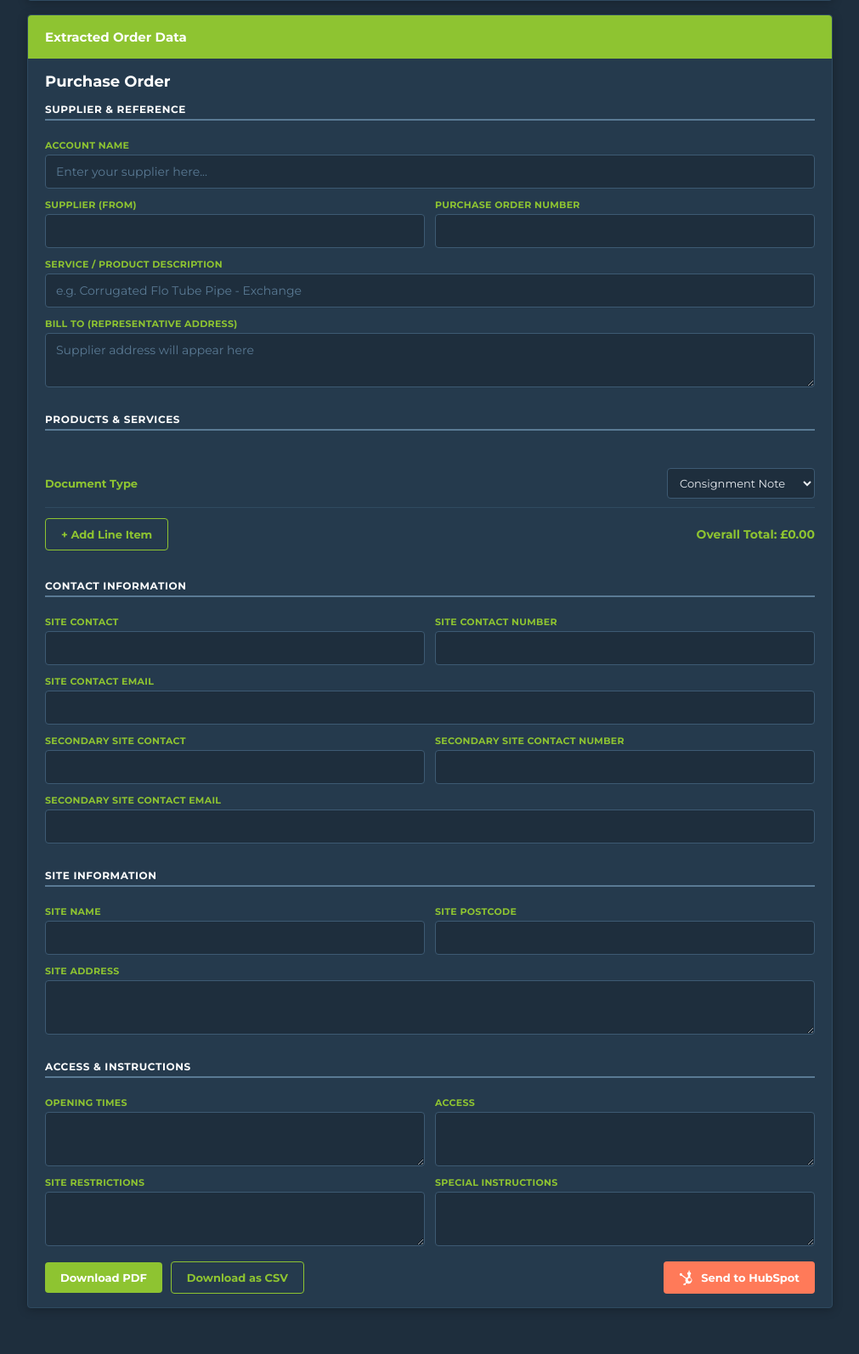
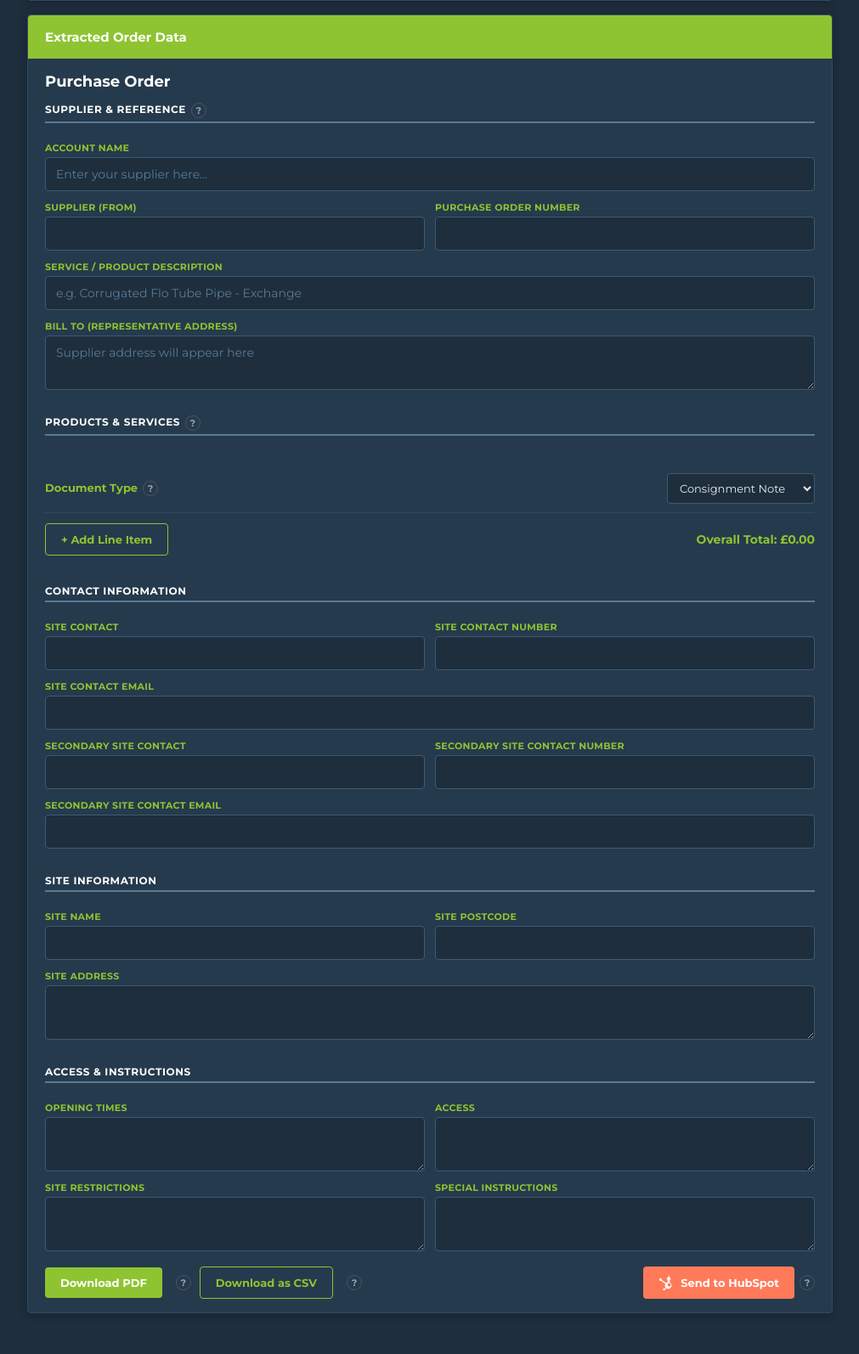
Before and after one commit to NathCM24/pdf-extractor, a Flask app: template templates/index.html in a window 1280 px wide. Shown: the part 565-2159 px from the top of the page at 85% size, without its empty margins (134-1145 px from the left). Before the commit the page ends 2105 px from the top, so only its background shows below. Run offline with Flask 3, Linux system fonts and the light colour scheme; the template is opened without the code that fills it, so the values that code supplies are empty; some libraries are stand-ins or nearby versions.

Commit message:
Add contextual help tooltips throughout the PDF extractor app
- Create reusable tooltip component with "?" icon (18px circle, grey border)
  that shows a dark popup on hover with smooth fade-in and CSS arrow
- Add tooltips to section headers: Supplier & Reference, Products & Services
- Add tooltip to Document Type row explaining its purpose for exports
- Add tooltips to action buttons: Download PDF, Download as CSV, Send to HubSpot
- Add tooltip to untrained supplier banner explaining the training process
- Add tooltip next to confidence dots explaining the color legend
- Add tooltips in Settings modal: Supplier Templates header, training progress bar
- Tooltip icon turns green (#8EC431) on hover matching the app's accent color
- Supports both "above" and "right" positioning with directional arrows

https://claude.ai/code/session_01AWY3jxKSLgmwkvWJRnxswY

```diff
--- a/templates/index.html
+++ b/templates/index.html
@@ -402,6 +402,55 @@
     }
     .template-prompt-banner .dismiss { margin-left: auto; cursor: pointer; opacity: .7; font-size: 14px; }
     .template-prompt-banner .dismiss:hover { opacity: 1; }
+
+    /* --- Help tooltips --- */
+    .help-tooltip-wrap {
+      position: relative; display: inline-flex; align-items: center;
+      margin-left: 6px; vertical-align: middle;
+    }
+    .help-tooltip-icon {
+      width: 18px; height: 18px; border-radius: 50%;
+      border: 1px solid #4B5563; color: #9CA3AF; background: transparent;
+      font-size: 11px; font-weight: 700; line-height: 1;
+      display: inline-flex; align-items: center; justify-content: center;
+      cursor: help; transition: border-color .2s, color .2s;
+      flex-shrink: 0; padding: 0;
+    }
+    .help-tooltip-icon:hover { border-color: #8EC431; color: #8EC431; }
+    .help-tooltip-popup {
+      position: absolute; z-index: 9999;
+      background: #1e293b; color: #e2e8f0;
+      padding: 10px 14px; border: 1px solid #334155; border-radius: 4px;
+      box-shadow: 0 4px 12px rgba(0,0,0,.3);
+      font-size: 12.5px; line-height: 1.6; font-weight: 400;
+      max-width: 280px; width: max-content;
+      pointer-events: none; opacity: 0;
+      transition: opacity .2s ease;
+      text-transform: none; letter-spacing: 0;
+    }
+    .help-tooltip-wrap:hover .help-tooltip-popup { opacity: 1; }
+    .help-tooltip-popup--above {
+      bottom: calc(100% + 8px); left: 50%; transform: translateX(-50%);
+    }
+    .help-tooltip-popup--above::after {
+      content: ''; position: absolute; top: 100%; left: 50%; transform: translateX(-50%);
+      border: 6px solid transparent; border-top-color: #1e293b;
+    }
+    .help-tooltip-popup--above::before {
+      content: ''; position: absolute; top: 100%; left: 50%; transform: translateX(-50%);
+      border: 7px solid transparent; border-top-color: #334155;
+    }
+    .help-tooltip-popup--right {
+      left: calc(100% + 8px); top: 50%; transform: translateY(-50%);
+    }
+    .help-tooltip-popup--right::after {
+      content: ''; position: absolute; right: 100%; top: 50%; transform: translateY(-50%);
+      border: 6px solid transparent; border-right-color: #1e293b;
+    }
+    .help-tooltip-popup--right::before {
+      content: ''; position: absolute; right: 100%; top: 50%; transform: translateY(-50%);
+      border: 7px solid transparent; border-right-color: #334155;
+    }
   </style>
 </head>
 <body>
@@ -455,7 +504,7 @@
         <div class="grid">
 
           <!-- ===== Supplier / Account ===== -->
-          <div class="section-title">Supplier &amp; Reference</div>
+          <div class="section-title">Supplier &amp; Reference<span class="help-tooltip-wrap"><span class="help-tooltip-icon">?</span><span class="help-tooltip-popup help-tooltip-popup--right">This section shows the supplier name, PO number, and reference details extracted from your PDF. If anything looks wrong, click the field to edit it manually.</span></span></div>
 
           <div class="field full typeahead-wrap">
             <label for="account_name">Account Name</label>
@@ -484,7 +533,7 @@
           </div>
 
           <!-- ===== Products & Services ===== -->
-          <div class="section-title">Products &amp; Services</div>
+          <div class="section-title">Products &amp; Services<span class="help-tooltip-wrap"><span class="help-tooltip-icon">?</span><span class="help-tooltip-popup help-tooltip-popup--right">All line items found in the purchase order. Check quantities, unit prices, and totals are correct. You can edit any field by clicking on it.</span></span></div>
 
           <div class="full" id="line-items-container">
             <!-- Line item rows are injected here by JS -->
@@ -492,7 +541,7 @@
 
           <!-- Document Type as permanent line item row -->
           <div class="full doc-type-row">
-            <span class="dt-label">Document Type</span>
+            <span class="dt-label">Document Type<span class="help-tooltip-wrap"><span class="help-tooltip-icon">?</span><span class="help-tooltip-popup help-tooltip-popup--right">Select the document type for this order. This will be included in your downloaded PDF and CSV exports.</span></span></span>
             <select id="document_type">
               <option>Consignment Note</option>
               <option>Waste Transfer Note</option>
@@ -536,13 +585,15 @@
         <!-- Action bar -->
         <div style="margin-top:18px; display:flex; justify-content:space-between; align-items:center; flex-wrap:wrap; gap:10px;">
           <div style="display:flex; gap:10px; align-items:center;">
-            <button id="btn-download" class="btn" type="button" onclick="downloadReviewPDF()">Download PDF</button>
-            <button id="btn-csv" class="btn-outline" type="button" onclick="downloadCSV()">Download as CSV</button>
+            <button id="btn-download" class="btn" type="button" onclick="downloadReviewPDF()">Download PDF</button><span class="help-tooltip-wrap"><span class="help-tooltip-icon">?</span><span class="help-tooltip-popup help-tooltip-popup--above">Downloads a formatted PDF of the extracted purchase order data, including all fields and the selected document type.</span></span>
+            <button id="btn-csv" class="btn-outline" type="button" onclick="downloadCSV()">Download as CSV</button><span class="help-tooltip-wrap"><span class="help-tooltip-icon">?</span><span class="help-tooltip-popup help-tooltip-popup--above">Downloads the extracted data as a CSV spreadsheet file with all order details, line items, and totals.</span></span>
           </div>
-          <button id="btn-hubspot" class="btn-hubspot" type="button" onclick="openHubSpotPreview()">
-            <svg viewBox="0 0 24 24" fill="currentColor"><path d="M17.83 11.41V7.55a2.2 2.2 0 0 0 1.27-1.98 2.22 2.22 0 0 0-2.22-2.22h-.04V1.5a.75.75 0 0 0-1.5 0v1.85h-.04a2.22 2.22 0 0 0-2.22 2.22c0 .9.54 1.67 1.31 2.01v3.83a5.1 5.1 0 0 0-2.53 1.27l-6.63-5.16a2.03 2.03 0 0 0 .05-.42 2.08 2.08 0 1 0-2.08 2.08c.4 0 .77-.12 1.09-.32l6.45 5.02a5.17 5.17 0 0 0 .42 5.53l-1.79 1.79a1.7 1.7 0 0 0-.5-.08 1.72 1.72 0 1 0 1.72 1.72c0-.17-.03-.34-.08-.5l1.76-1.76a5.18 5.18 0 1 0 5.96-8.52zM16.84 18a2.68 2.68 0 1 1 0-5.37 2.68 2.68 0 0 1 0 5.37z"/></svg>
-            Send to HubSpot
-          </button>
+          <div style="display:flex; align-items:center;">
+            <button id="btn-hubspot" class="btn-hubspot" type="button" onclick="openHubSpotPreview()">
+              <svg viewBox="0 0 24 24" fill="currentColor"><path d="M17.83 11.41V7.55a2.2 2.2 0 0 0 1.27-1.98 2.22 2.22 0 0 0-2.22-2.22h-.04V1.5a.75.75 0 0 0-1.5 0v1.85h-.04a2.22 2.22 0 0 0-2.22 2.22c0 .9.54 1.67 1.31 2.01v3.83a5.1 5.1 0 0 0-2.53 1.27l-6.63-5.16a2.03 2.03 0 0 0 .05-.42 2.08 2.08 0 1 0-2.08 2.08c.4 0 .77-.12 1.09-.32l6.45 5.02a5.17 5.17 0 0 0 .42 5.53l-1.79 1.79a1.7 1.7 0 0 0-.5-.08 1.72 1.72 0 1 0 1.72 1.72c0-.17-.03-.34-.08-.5l1.76-1.76a5.18 5.18 0 1 0 5.96-8.52zM16.84 18a2.68 2.68 0 1 1 0-5.37 2.68 2.68 0 0 1 0 5.37z"/></svg>
+              Send to HubSpot
+            </button><span class="help-tooltip-wrap"><span class="help-tooltip-icon">?</span><span class="help-tooltip-popup help-tooltip-popup--above">Creates a deal in HubSpot with the extracted data. You&rsquo;ll see a preview of exactly what will be sent before confirming. The deal will be assigned to the default owner and marked as closed won.</span></span>
+          </div>
         </div>
 
         <!-- HubSpot feedback banner area -->
@@ -734,6 +785,15 @@
     function getField(id) {
       const el = document.getElementById(id);
       return el ? el.value.trim() : '';
+    }
+
+    /* ── Help tooltip helper ── */
+    function helpTooltip(text, position) {
+      var pos = position || 'above';
+      return '<span class="help-tooltip-wrap">' +
+        '<span class="help-tooltip-icon">?</span>' +
+        '<span class="help-tooltip-popup help-tooltip-popup--' + pos + '">' + text + '</span>' +
+      '</span>';
     }
 
     /* ── Typeahead dropdown ── */
@@ -1282,10 +1342,12 @@
                 '<div class="collapsible-header" id="templates-toggle" onclick="toggleTemplatesSection()">' +
                   '<span class="collapsible-chevron" id="templates-chevron">&#9656;</span>' +
                   '<h3>Supplier Templates</h3>' +
+                  helpTooltip('Train the system to recognise different supplier PO formats. Upload a sample PDF from each supplier and correct the extraction. Once trained, future POs from that supplier will extract more accurately.', 'right') +
                 '</div>' +
                 '<div class="collapsible-body" id="templates-body">' +
                   '<div class="template-progress">' +
                     '<div class="template-progress-text" id="template-progress-label">Loading suppliers...</div>' +
+                    helpTooltip('Shows how many of your suppliers have been trained. The more you train, the better the extraction accuracy across all your purchase orders.', 'right') +
                     '<div class="progress-track" style="margin-top:6px;">' +
                       '<div class="progress-fill" id="template-progress-fill" style="width:0%; background:#8EC431;"></div>' +
                     '</div>' +
@@ -1771,6 +1833,7 @@
     /* ── Confidence dots ── */
     function renderConfidenceDots(confidence) {
       document.querySelectorAll('.conf-dot').forEach(function(d) { d.remove(); });
+      document.querySelectorAll('.conf-dot-help').forEach(function(d) { d.remove(); });
       document.querySelectorAll('.conf-low-border').forEach(function(el) { el.classList.remove('conf-low-border'); });
 
       var fieldIds = [
@@ -1782,6 +1845,7 @@
         'special_instructions', 'document_type'
       ];
 
+      var firstDotAdded = false;
       fieldIds.forEach(function(fieldId) {
         var level = confidence[fieldId] || 'medium';
         var input = document.getElementById(fieldId);
@@ -1795,6 +1859,13 @@
             dot.className = 'conf-dot ' + level;
             dot.title = level.charAt(0).toUpperCase() + level.slice(1) + ' confidence';
             lbl.appendChild(dot);
+            if (!firstDotAdded) {
+              firstDotAdded = true;
+              var tip = document.createElement('span');
+              tip.className = 'conf-dot-help';
+              tip.innerHTML = helpTooltip('\ud83d\udfe2 High confidence \u2014 the system is sure about this value. \ud83d\udfe1 Medium \u2014 it may need checking. \ud83d\udd34 Low \u2014 please verify this manually.', 'right');
+              lbl.appendChild(tip);
+            }
           }
         }
         if (level === 'low') input.classList.add('conf-low-border');
@@ -1812,6 +1883,7 @@
       area.innerHTML =
         '<div class="template-prompt-banner">' +
           '<span>This supplier hasn\'t been trained yet. Save as template?</span>' +
+          helpTooltip('Training a supplier helps the system recognise their PO format. Upload one sample PO, correct any mistakes, and save it. Next time a PO from this supplier is uploaded, extraction will be more accurate.', 'right') +
           '<button class="btn-train" onclick="saveCurrentAsTemplate()" style="padding:5px 12px;">Save as Template</button>' +
           '<span class="dismiss" onclick="this.parentNode.remove()">&times;</span>' +
         '</div>';
```
